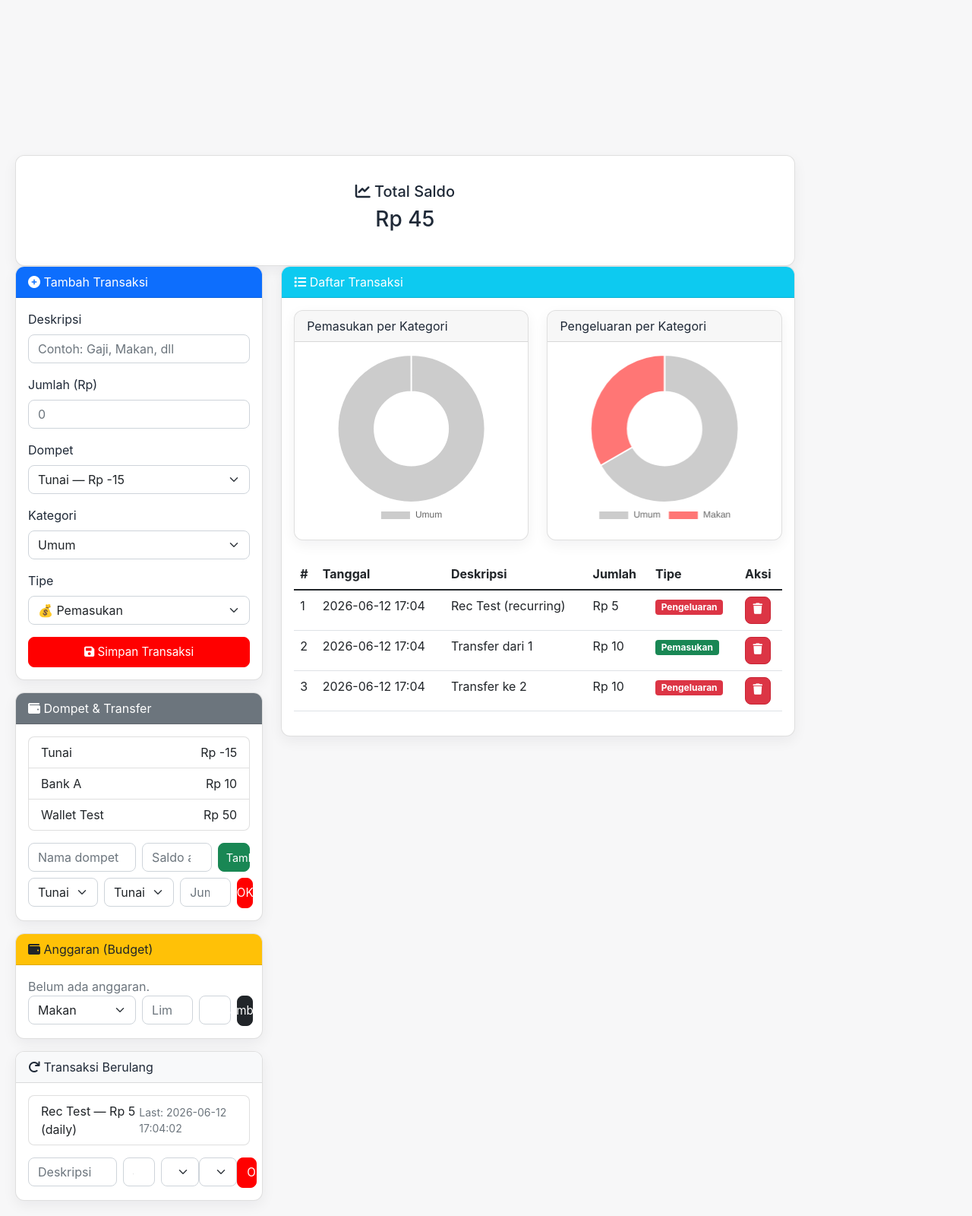
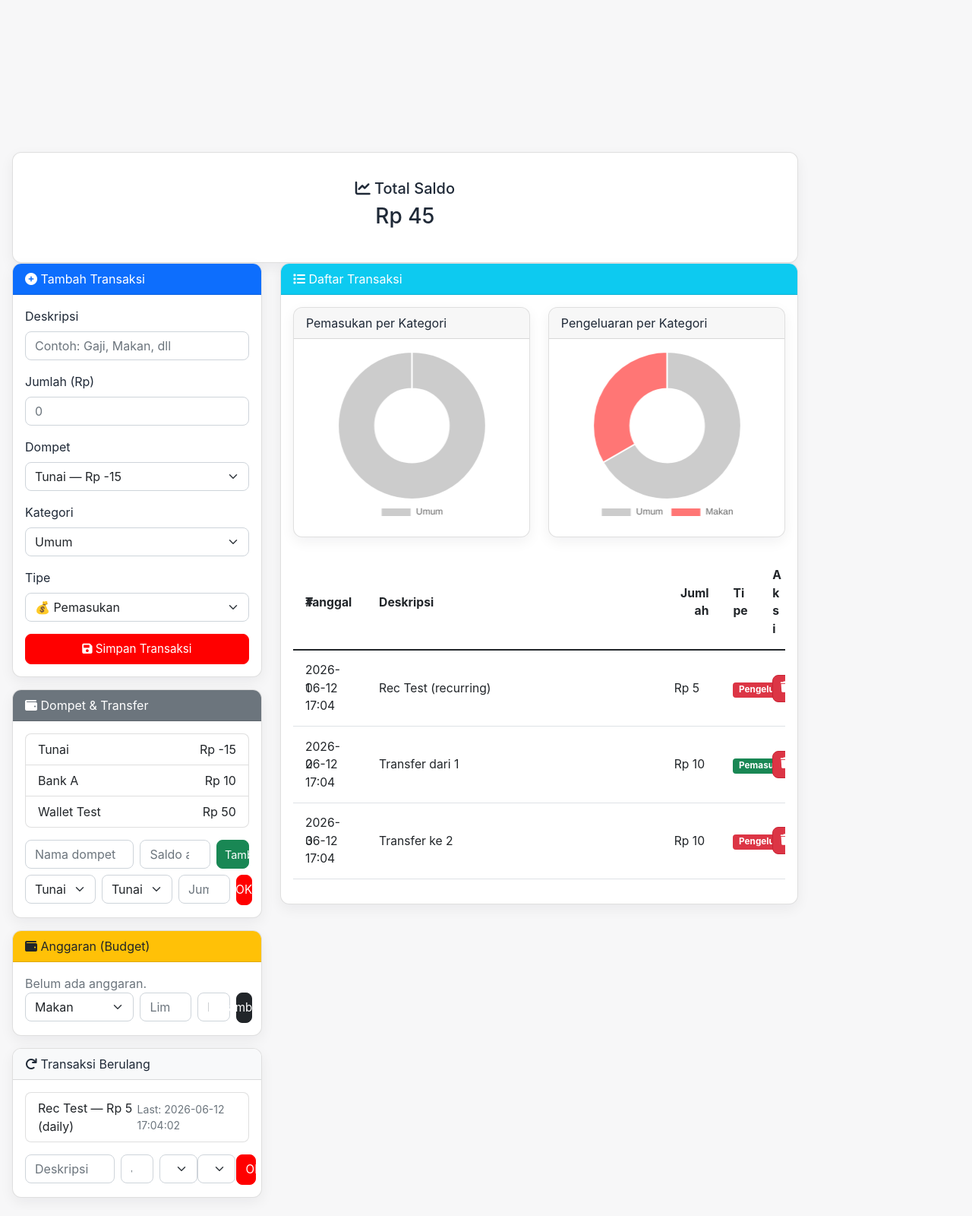
Before and after one commit to MuhammadAzzaRayyan/finance-tracker, a Flask app: page / in a window 1280 px wide. Shown: the part 629-2229 px from the top of the page at 76% size. After the commit the page ends 2205 px from the top, so only its background shows below. Run offline with Flask 3, Linux system fonts and the light colour scheme.

Commit message:
UI: set table column widths and improve wrapping for description

```diff
--- a/static/style.css
+++ b/static/style.css
@@ -114,3 +114,33 @@
     border-color: #c82333;
     color: #fff;
 }
+
+/* Table readability improvements */
+.table {
+    font-size: 0.98rem;
+}
+.table { table-layout: fixed; width: 100%; }
+.table th, .table td {
+    padding: 0.9rem 1rem;
+    vertical-align: middle;
+}
+/* Make description column wrap and allow wide content without truncation */
+.table td.description {
+    white-space: normal !important;
+    word-break: break-word;
+    max-width: 720px; /* allow long descriptions to wrap */
+}
+/* Ensure responsive container allows horizontal scroll on small screens */
+.table-responsive {
+    overflow-x: auto;
+}
+
+/* Slightly increase card content area so tables have more room */
+.content-area { padding: 1rem; }
+
+/* Column width allocations */
+.table th.col-desc, .table td.description { width: 60%; }
+.table th.col-date { width: 15%; }
+.table th.col-amount { width: 12%; text-align: right; }
+.table th.col-type { width: 8%; }
+.table th.col-actions { width: 5%; text-align: center; }
--- a/templates/index.html
+++ b/templates/index.html
@@ -265,12 +265,12 @@
                                         <table class="table table-hover">
                                             <thead>
                                                 <tr>
-                                                    <th>#</th>
-                                                    <th>Tanggal</th>
-                                                    <th>Deskripsi</th>
-                                                    <th>Jumlah</th>
-                                                    <th>Tipe</th>
-                                                    <th>Aksi</th>
+                                                    <th class="col-index">#</th>
+                                                    <th class="col-date">Tanggal</th>
+                                                    <th class="col-desc">Deskripsi</th>
+                                                    <th class="col-amount">Jumlah</th>
+                                                    <th class="col-type">Tipe</th>
+                                                    <th class="col-actions">Aksi</th>
                                                 </tr>
                                             </thead>
                                             <tbody>
```
